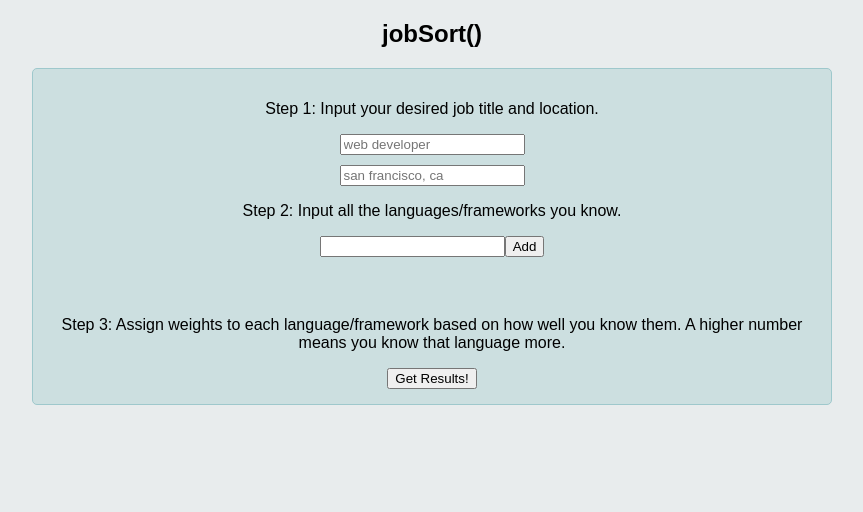
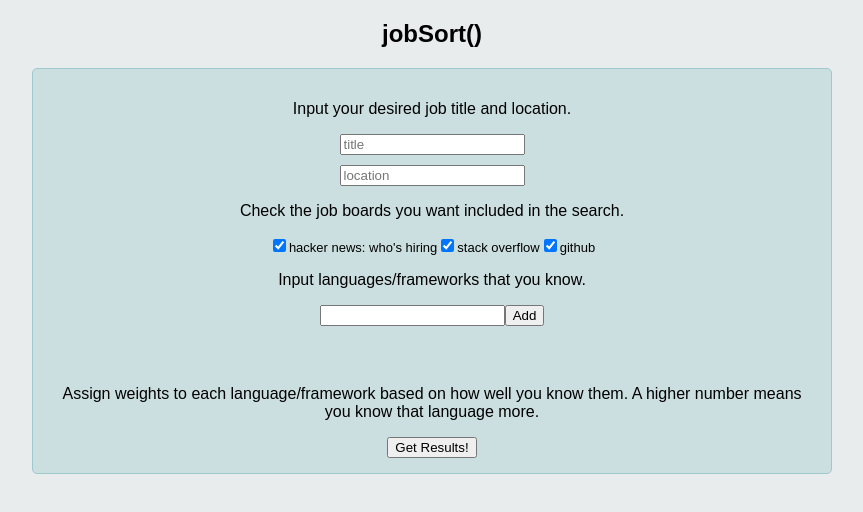
Before and after one commit to austintackaberry/jobsort, a React (Create React App) app in the folder react-backend/client/: page / in a window 1280 px wide. Shown: the top 512 px of the page, without its empty margins (208-1071 px from the left). Built offline with nearby package versions, Linux system fonts and the light colour scheme.

Commit message:
checkbox works to filter received data, last commit before changing backend to all promises

```diff
--- a/react-backend/client/src/App.css
+++ b/react-backend/client/src/App.css
@@ -37,6 +37,32 @@ input::-webkit-calendar-picker-indicator {
   padding: 10px;
 }
 
+.source {
+  font-size: 12px;
+  border-radius: 5px;
+  padding: 3px;
+  float: right;
+  margin-bottom: 5px;
+  font-weight: bold;
+}
+
+#job-board-checkbox-form {
+  font-size: 13px;
+}
+
+#hacker-news {
+  background-color: rgb(255, 102, 0);
+  color: rgb(246, 246, 239);
+}
+#stack-overflow {
+  background-color: #f48024;
+  color: #222426;
+}
+#github {
+  background-color: #24292e;
+  color: #f5f5f5;
+}
+
 .user-lang-div {
   display: inline-block;
   margin-top: 10px;
--- a/react-backend/client/src/App.js
+++ b/react-backend/client/src/App.js
@@ -12,7 +12,12 @@ class App extends Component {
       userData: [],
       allLangs: ['javascript', 'bootstrap', 'express', 'react', 'vue', 'd3', 'ember', 'django', 'flask', 'sql', 'java', 'c#', 'python', 'php', 'c++', 'c', 'typescript', 'ruby', 'swift', 'objective-c', '.net', 'assembly', 'r', 'perl', 'vba', 'matlab', 'golang', 'scala', 'haskell', 'node', 'angular', '.net core', 'cordova', 'mysql', 'sqlite', 'postgresql', 'mongodb', 'oracle', 'redis', 'html', 'css'],
       allLangsJSX: [],
-      listingData: []
+      listingData: [],
+      checked: {
+        github:true,
+        stackOverflow:true,
+        hackerNews:true
+      }
     };
     this.state.allLangs.sort();
 
@@ -20,6 +25,7 @@ class App extends Component {
     this.handleStep1Change = this.handleStep1Change.bind(this);
     this.handleLangDelClick = this.handleLangDelClick.bind(this);
     this.handleWeightsSubmit = this.handleWeightsSubmit.bind(this);
+    this.handleCheckboxChange = this.handleCheckboxChange.bind(this);
   }
 
   handleStep1Change(event) {
@@ -49,7 +55,26 @@ class App extends Component {
     this.setState({userData:userData});
   }
 
+  handleCheckboxChange(event) {
+    console.log(event.target.checked);
+    console.log(event.target.id);
+    var checked = this.state.checked;
+    var jobBoard = "";
+    if (event.target.id === "hn-checkbox") {
+      jobBoard = "hackerNews";
+    }
+    else if (event.target.id === "gh-checkbox") {
+      jobBoard = "github";
+    }
+    else if (event.target.id === "so-checkbox") {
+      jobBoard = "stackOverflow";
+    }
+    checked[jobBoard] = event.target.checked;
+    this.setState({checked:checked});
+  }
+
   handleWeightsSubmit(event) {
+    var checked = this.state.checked;
     var userData = this.state.userData.slice();
     var allLangs = this.state.allLangs.slice();
     for (let i = 0; i < userData.length; i++) {
@@ -61,7 +86,8 @@ class App extends Component {
       jobTitle: this.state.jobTitle,
       jobLocation: this.state.jobLocation,
       userData: userData,
-      allLangs: allLangs
+      allLangs: allLangs,
+      checked: checked
     };
 
     var listingData;
@@ -100,10 +126,11 @@ class App extends Component {
     var listingDataJSX = [];
     var listingDataJSX1 = [];
     var listingData = this.state.listingData;
+    var checked = this.state.checked;
 
     if (listingData) {
       listingData.map((listing) => {
-        if (listing.source === "hackerNews") {
+        if (listing.source === "hackerNews" && checked.hackerNews === true) {
           listingDataJSX = [];
           let text = '';
           if (listing.description) {
@@ -133,11 +160,12 @@ class App extends Component {
           listingDataJSX.push(<p className="listing-item">{text}</p>);
           listingDataJSX1.push(
             <div className="job-listing">
+              <span id="hacker-news" className="source">hn who's hiring</span>
               {listingDataJSX}
             </div>
           )
         }
-        else if (listing.source === "github")  {
+        else if (listing.source === "github" && checked.github === true)  {
           let shortHTMLDescription = listing.description.slice(0,200);
           let div = document.createElement("div");
           div.innerHTML = shortHTMLDescription;
@@ -146,6 +174,7 @@ class App extends Component {
           text = text.concat('...');
           listingDataJSX1.push(
             <div className="job-listing">
+              <span id="github" className="source">github</span>
               <h4><a href={listing.url}>{listing.title}</a></h4>
               <p className="listing-item">{listing.location}</p>
               <p className="listing-item">{listing.type}</p>
@@ -153,7 +182,7 @@ class App extends Component {
             </div>
           );
         }
-        else if (listing.source === "stackOverflow")  {
+        else if (listing.source === "stackOverflow" && checked.stackOverflow === true)  {
           let shortHTMLDescription = listing.description.slice(0,200);
           let div = document.createElement("div");
           div.innerHTML = shortHTMLDescription;
@@ -162,6 +191,7 @@ class App extends Component {
           text = text.concat('...');
           listingDataJSX1.push(
             <div className="job-listing">
+              <span id="stack-overflow" className="source">stack overflow</span>
               <h4><a href={listing.url}>{listing.title}</a></h4>
               <p className="listing-item">{listing.location}</p>
               <p className="listing-item">{listing.companyName}</p>
@@ -204,18 +234,33 @@ class App extends Component {
         <div id="content">
           <div>
             <p id="step1">
-              Step 1: Input your desired job title and location.
+              Input your desired job title and location.
             </p>
             <div>
               <form>
-                <input id="userJobTitle" placeholder="web developer" ref="jobTitle" onChange={this.handleStep1Change}/>
-                <input id="userJobLocation" placeholder="san francisco, ca" ref="jobLocation" onChange={this.handleStep1Change}/>
+                <input id="userJobTitle" placeholder="title" ref="jobTitle" onChange={this.handleStep1Change}/>
+                <input id="userJobLocation" placeholder="location" ref="jobLocation" onChange={this.handleStep1Change}/>
+              </form>
+            </div>
+          </div>
+          <div>
+            <p>
+              Check the job boards you want included in the search.
+            </p>
+            <div>
+              <form id="job-board-checkbox-form">
+                <input id="hn-checkbox" type="checkbox" defaultChecked="true" onChange={this.handleCheckboxChange}/>
+                <label for="hn-checkbox">hacker news: who's hiring</label>
+                <input id="so-checkbox" type="checkbox" defaultChecked="true" onChange={this.handleCheckboxChange}/>
+                <label for="so-checkbox">stack overflow</label>
+                <input id="gh-checkbox" type="checkbox" defaultChecked="true" onChange={this.handleCheckboxChange}/>
+                <label for="gh-checkbox">github</label>
               </form>
             </div>
           </div>
           <div>
             <p id="step2">
-              Step 2: Input all the languages/frameworks you know.
+              Input languages/frameworks that you know.
             </p>
             <div>
               <form onSubmit={this.handleLangAdd}>
@@ -228,7 +273,7 @@ class App extends Component {
           </div>
           <div>
             <p id="step3">
-              Step 3: Assign weights to each language/framework based on how well you know them. A higher number means you know that language more.
+              Assign weights to each language/framework based on how well you know them. A higher number means you know that language more.
             </p>
             {userLangWeightsJSX}
           </div>
```
Also changed, not shown: 1 other file (tests, documents, lock files or other folders).
